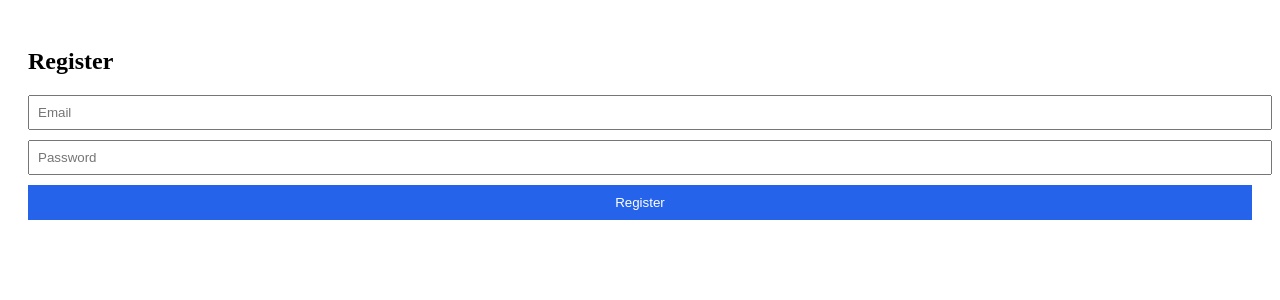
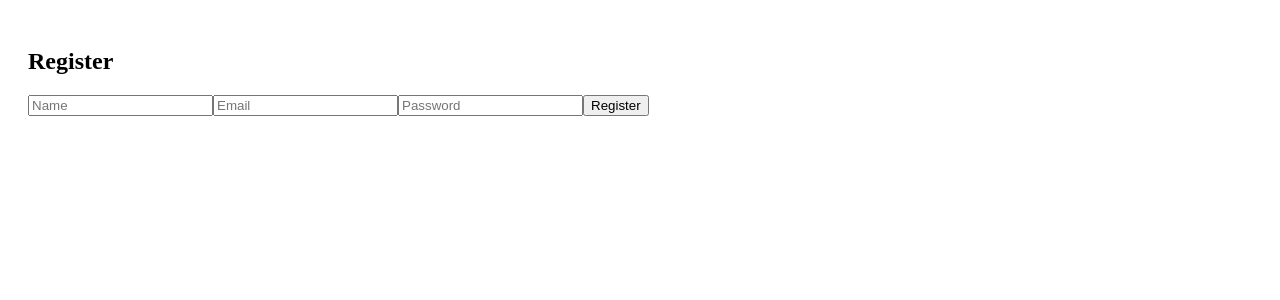
Before and after one commit to haneefshai786-boop/myshopuser, a React (Vite) app: page /register in a window 1280 px wide. Shown: the top 300 px of the page. Built offline with nearby package versions, Linux system fonts and the light colour scheme.

Commit message:
Update Register.jsx

```diff
--- a/src/pages/Register.jsx
+++ b/src/pages/Register.jsx
@@ -1,50 +1,30 @@
 import { useState } from 'react';
+import api from '../api';
 import { useNavigate } from 'react-router-dom';
-import api from '../api.js';
-
 
 export default function Register() {
+  const [name, setName] = useState('');
   const [email, setEmail] = useState('');
   const [password, setPassword] = useState('');
   const navigate = useNavigate();
 
-
-const register = async () => {
+  const handleRegister = async () => {
     try {
-await api.post('/auth/register', { email, password });
-alert('Registration successful');
+      await api.post('/auth/register', { name, email, password });
+      alert('Registered successfully!');
       navigate('/login');
     } catch (err) {
-alert('Registration failed');
-console.error(err);
+      alert(err.response?.data?.message || 'Registration failed');
     }
   };
 
-
   return (
-<div style={{ padding:20 }}>
+    <div style={{ padding: 20 }}>
       <h2>Register</h2>
-<div style={{ marginBottom:10 }}>
-<input
-type="email"
-placeholder="Email"
-value={email}
-onChange={e => setEmail(e.target.value)}
-style={{ padding:8, width:'100%' }}
-/>
-</div>
-<div style={{ marginBottom:10 }}>
-<input
-type="password"
-placeholder="Password"
-value={password}
-onChange={e => setPassword(e.target.value)}
-style={{ padding:8, width:'100%' }}
-/>
-</div>
-<button onClick={register} style={{ padding:10, background:'#2563EB', color:'#fff', border:'none', width:'100%' }}>
-Register
-</button>
+      <input placeholder="Name" value={name} onChange={e => setName(e.target.value)} />
+      <input placeholder="Email" value={email} onChange={e => setEmail(e.target.value)} />
+      <input type="password" placeholder="Password" value={password} onChange={e => setPassword(e.target.value)} />
+      <button onClick={handleRegister}>Register</button>
     </div>
   );
 }
```
Lines whose indentation alone changed are shown as unchanged.
